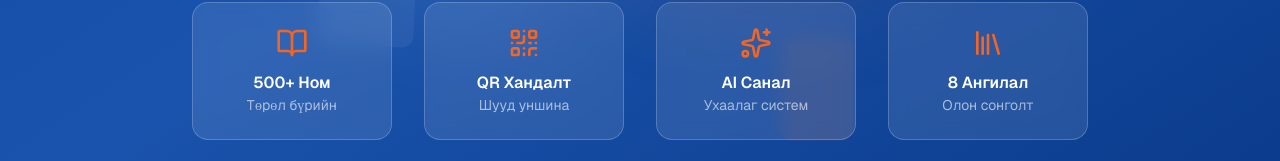
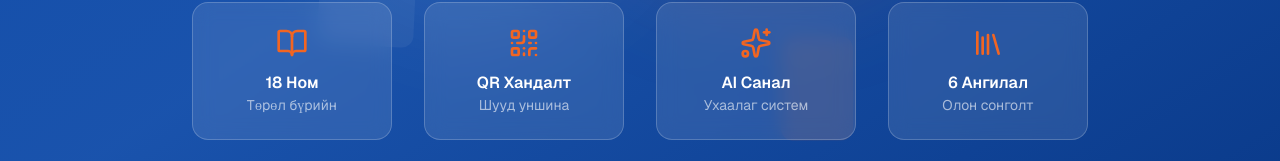
Before and after one commit to oonoko/digital-library-web-app, a Next.js app: page / in a window 1280 px wide. Shown: the part 620-781 px from the top of the page. Built offline with nearby package versions, Linux system fonts and the light colour scheme; no server answers; the database is empty.

Commit message:
fix: update hero stats to reflect actual 18 books and 6 categories

```diff
--- a/components/home/hero-section.tsx
+++ b/components/home/hero-section.tsx
@@ -113,10 +113,10 @@ export function HeroSection() {
             className="grid grid-cols-2 md:grid-cols-4 gap-4 md:gap-8 mt-16"
           >
             {[
-              { icon: BookOpen, label: "500+ Ном", desc: "Төрөл бүрийн" },
+              { icon: BookOpen, label: "18 Ном", desc: "Төрөл бүрийн" },
               { icon: QrCode, label: "QR Хандалт", desc: "Шууд уншина" },
               { icon: Sparkles, label: "AI Санал", desc: "Ухаалаг систем" },
-              { icon: Library, label: "8 Ангилал", desc: "Олон сонголт" },
+              { icon: Library, label: "6 Ангилал", desc: "Олон сонголт" },
             ].map((feature, index) => (
               <div
                 key={index}
```
